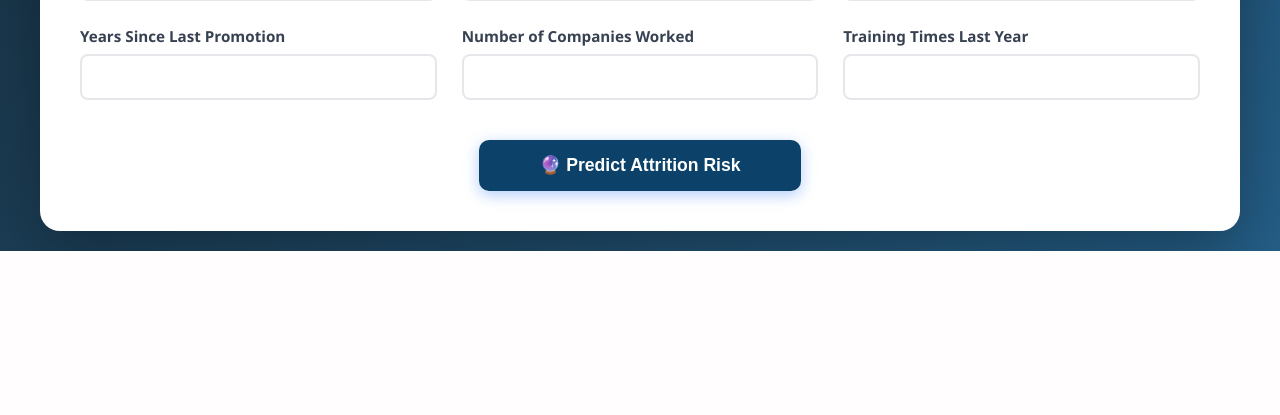
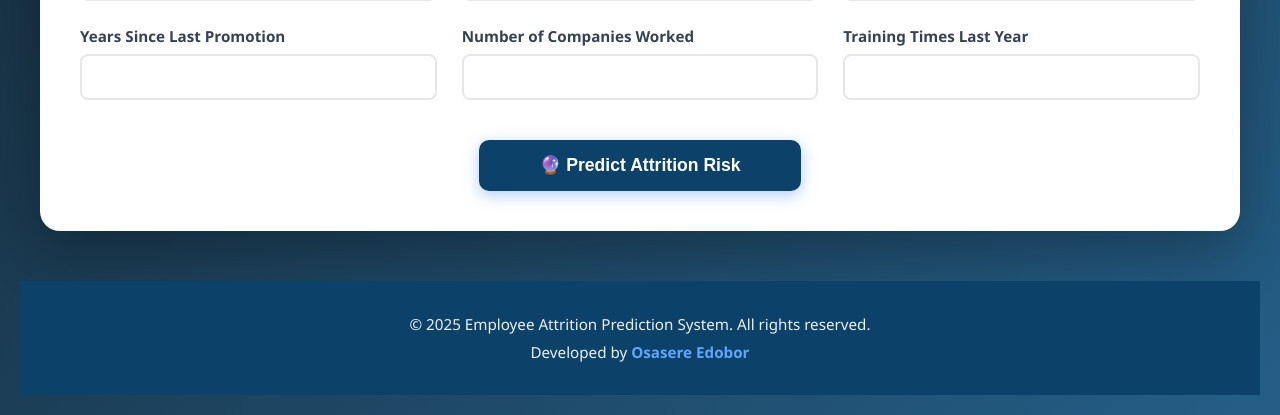
Before and after one commit to iamedobor/employee-attrition-predictor, a Flask app: page / in a window 1280 px wide. Shown: the part 1488-1903 px from the top of the page. Before the commit the page ends 1739 px from the top, so only its background shows below. Run offline with Flask 3, Linux system fonts and the light colour scheme; parts of the project's set-up code (start-up, migrations or seed data) failed here and were passed over.

Commit message:
Add footer with copyright and developer attribution

```diff
--- a/templates/index.html
+++ b/templates/index.html
@@ -346,6 +346,32 @@
             color: white;
         }
 
+        /* Footer Styles */
+        footer {
+            background-color: #0C4269;
+            color: #ecf0f1;
+            text-align: center;
+            padding: 25px 20px;
+            margin-top: 50px;
+        }
+
+        footer p {
+            margin: 8px 0;
+            font-size: 0.95em;
+        }
+
+        footer a {
+            color: #60a5fa;
+            text-decoration: none;
+            font-weight: 600;
+            transition: color 0.3s ease;
+        }
+
+        footer a:hover {
+            color: #93c5fd;
+            text-decoration: underline;
+        }
+
         @media (max-width: 768px) {
             .header h1 {
                 font-size: 1.8em;
@@ -357,6 +383,14 @@
 
             .prediction-box .probability {
                 font-size: 2em;
+            }
+
+            footer {
+                padding: 20px 15px;
+            }
+
+            footer p {
+                font-size: 0.9em;
             }
         }
     </style>
@@ -596,6 +630,12 @@
         </div>
     </div>
 
+    <!-- Footer -->
+    <footer>
+        <p>&copy; 2025 Employee Attrition Prediction System. All rights reserved.</p>
+        <p>Developed by <a href="https://portfolio.edoborosasere.com/" target="_blank" rel="noopener noreferrer">Osasere Edobor</a></p>
+    </footer>
+
     <script>
         const form = document.getElementById('predictionForm');
         const loading = document.getElementById('loading');
```
